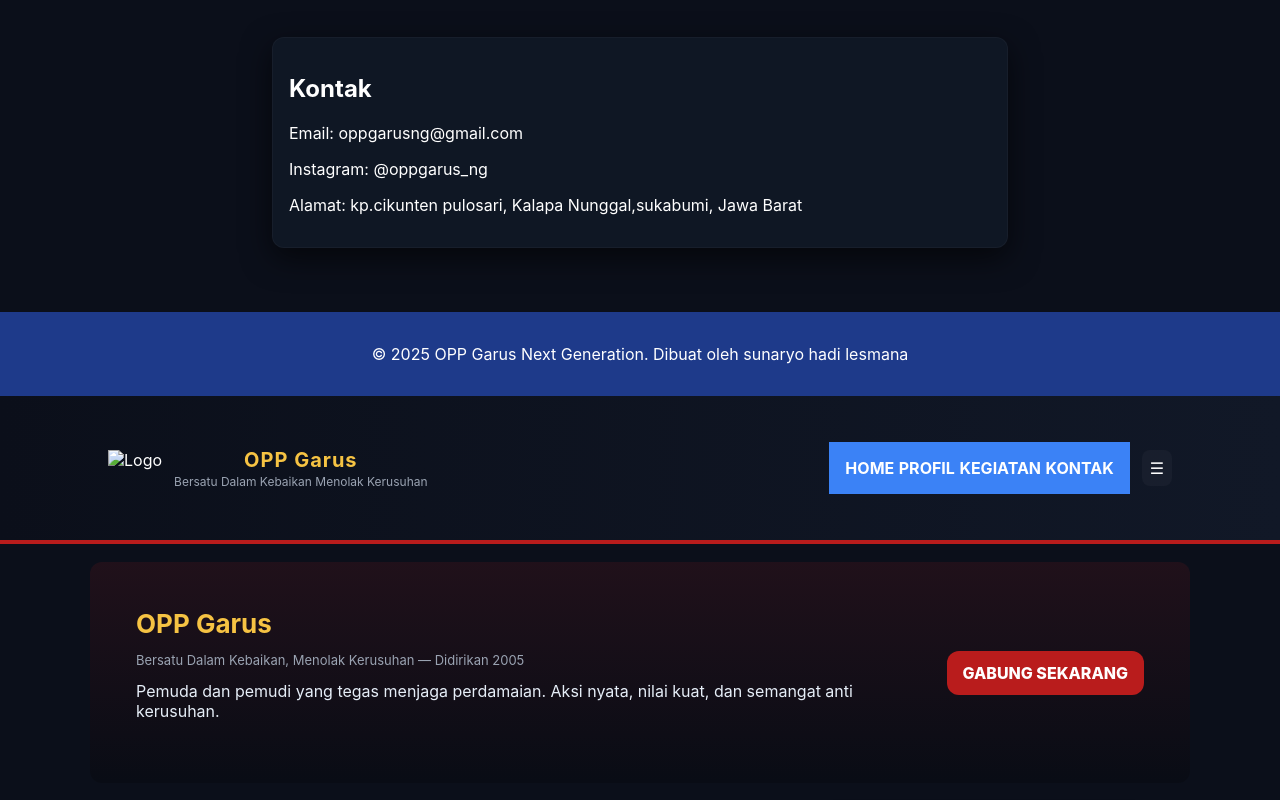
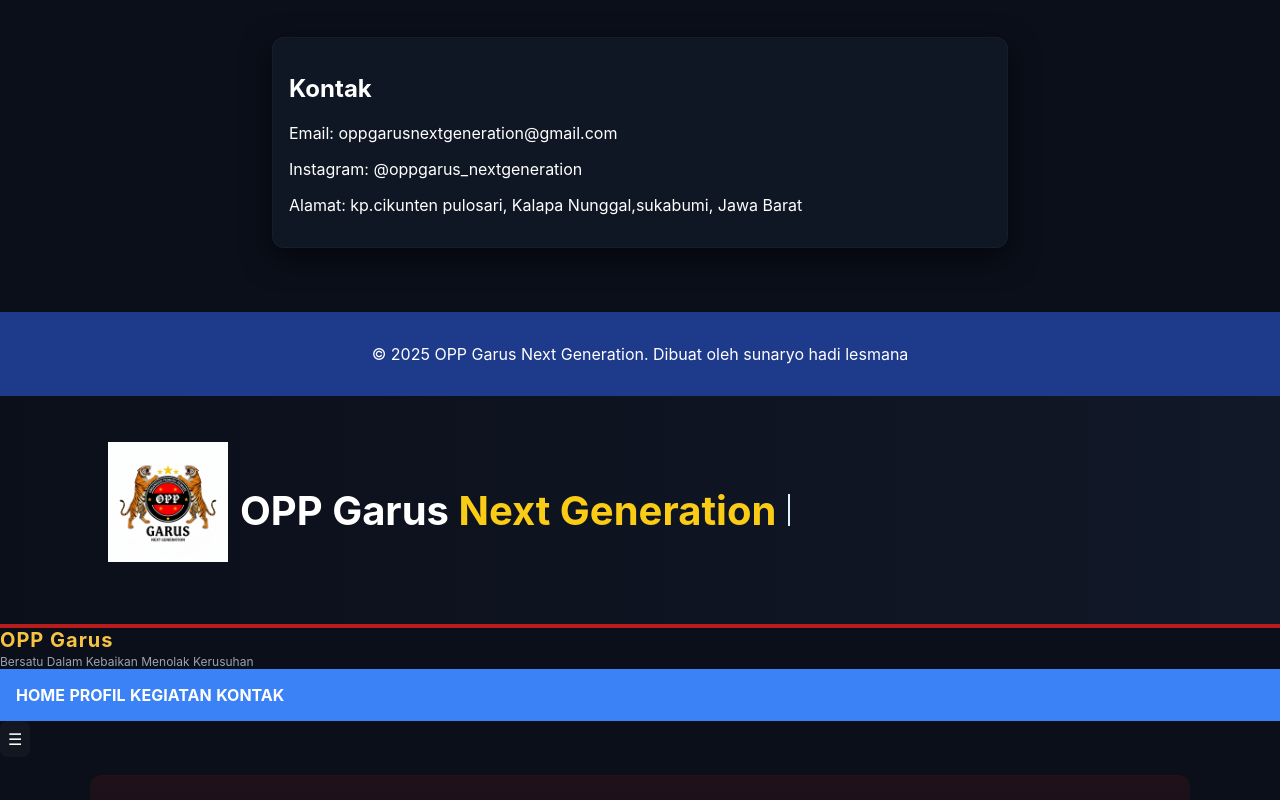
Before and after one commit to sunaryohadilesmana426-dev/Oppgarusnextgenerasi, a plain HTML site: page index.html in a window 1280 px wide. Shown: the part 1200-2000 px from the top of the page. Drawn offline with Linux system fonts and the light colour scheme; files that its build step writes are made by us from their sources.

Commit message:
Update index.html

```diff
--- a/index.html
+++ b/index.html
@@ -120,8 +120,8 @@
   <section id="kontak">
     <div class="card">
       <h2>Kontak</h2>
-      <p>Email: oppgarusng@gmail.com</p>
-      <p>Instagram: @oppgarus_ng</p>
+      <p>Email: oppgarusnextgeneration@gmail.com</p>
+      <p>Instagram: @oppgarus_nextgeneration</p>
       <p>Alamat: kp.cikunten pulosari, Kalapa Nunggal,sukabumi, Jawa Barat</p>
     </div>
   </section>
@@ -188,7 +188,12 @@
 <body>
 <header>
   <div class="header-inner container">
-    <img src="assets/Logo.png" class="Logo-img" alt="Logo">
+        <img src="Logo.png" alt="Logo OPP Garus NG" />
+    <h1>OPP Garus <span class="highlight">Next Generation</span></h1>
+    <div class="typewriter">
+      <h2 id="animated-text"></h2>
+    </div>
+</header>
     <div class="site-title"><h1>OPP Garus</h1><p>Bersatu Dalam Kebaikan Menolak Kerusuhan</p></div>
     <nav><a href="index.html">HOME</a> <a href="profil.html">PROFIL</a> <a href="kegiatan.html">KEGIATAN</a> <a href="kontak.html">KONTAK</a></nav>
     <div class="hamburger">☰</div>
```
